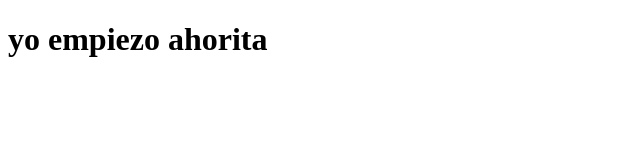
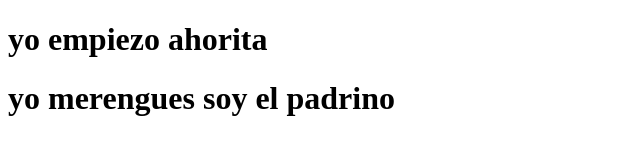
Before and after one commit to Emolio2020/new-repo, a plain HTML site: page index.html in a window 1280 px wide. Shown: the whole page, without its empty margins (0-640 px from the left). Drawn offline with Linux system fonts and the light colour scheme.

Commit message:
Actualización de HTML

```diff
--- a/index.html
+++ b/index.html
@@ -7,6 +7,6 @@
 </head>
 <h1>yo empiezo ahorita</h1>
 <body>
-
+    <h1>yo merengues soy el padrino</h1>
 </body>
 </html>
```
